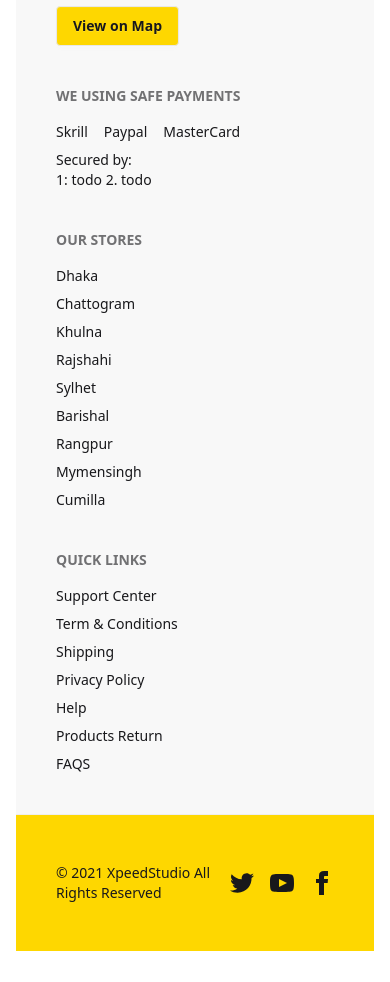
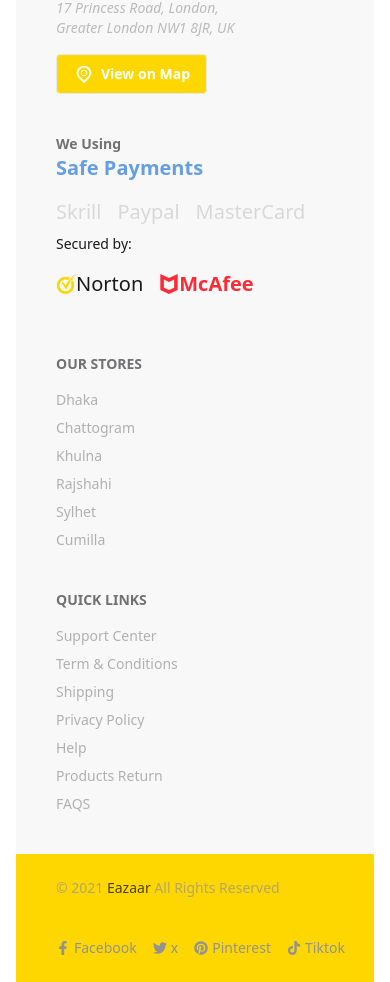
Before and after one commit to hassannahid105/Eazaar-client, a React (Vite) app: page /about in a window 390 px wide. Shown: the part 3876-4858 px from the top of the page. Before the commit the page ends 4827 px from the top, so only its background shows below. Built offline with nearby package versions, Linux system fonts and the light colour scheme; no server answers.

Commit message:
home mobile responsive design

```diff
--- a/src/Router/Router.jsx
+++ b/src/Router/Router.jsx
@@ -32,7 +32,7 @@ const router = createBrowserRouter([
         element: <Test></Test>,
       },
       {
-        path: "/shop",
+        path: "shop",
         element: <Shop></Shop>,
       },
       {
--- a/src/component/Footer/Footer.jsx
+++ b/src/component/Footer/Footer.jsx
@@ -1,9 +1,13 @@
 import { Link } from "react-router";
+import { TiLocationOutline } from "react-icons/ti";
+import { GrNorton } from "react-icons/gr";
+import { SiMcafee } from "react-icons/si";
+import { FaFacebookF, FaTwitter, FaPinterest, FaTiktok } from "react-icons/fa";
 
 const Footer = () => {
   return (
     <div>
-      <div className="container ">
+      <div className="">
         <footer className="footer sm:footer-horizontal bg-base-200 text-base-content p-10">
           <nav>
             <Link to={"/"} className="text-3xl font-bold tracking-wider">
@@ -13,21 +17,30 @@ const Footer = () => {
               </span>
             </Link>
             <div className=" ">
-              <p>Got Question? Call us 24/7</p>
-              <p>[880] 1410 64 62 68</p>
+              <p className="text-xl opacity-60 text-gray my-2">
+                Got Question? Call us 24/7
+              </p>
+              <p className="text-xl font-bold opacity-80">
+                Call Us: [880] 1410 64 62 68
+              </p>
             </div>
-            <div className="">
+            <div className="text-sm opacity-60 text-gray my-2">
               <address>
                 17 Princess Road, London, <br /> Greater London NW1 8JR, UK
               </address>
             </div>
             <div className="">
-              <button className="btn bg-main">View on Map</button>
+              <button className="btn bg-main text-white text-sm">
+                <TiLocationOutline size={22} /> <span>View on Map</span>
+              </button>
             </div>
           </nav>
-          <nav>
-            <h6 className="footer-title">We Using Safe Payments</h6>
-            <div className="flex items-center justify-between gap-4">
+          <nav className="my-auto">
+            <h6 className="footer-title capitalize">
+              We Using <br />
+              <span className="text-xl text-skydeep"> Safe Payments</span>
+            </h6>
+            <div className="flex items-center justify-between gap-4 text-xl text-gray opacity-30 font-medium">
               <Link to="" className="link link-hover">
                 Skrill
               </Link>
@@ -38,107 +51,141 @@ const Footer = () => {
                 MasterCard
               </Link>
             </div>
-            <div className="link link-hover">
+            <div className="">
               <p>Secured by:</p>
-              <div>1: todo 2. todo</div>
+              <div className="flex justify-center items-center gap-4 my-4 text-2xl">
+                <p className="flex items-center justify-center gap1 text-xl">
+                  <GrNorton className="text-main" />
+                  <span>Norton</span>
+                </p>
+                <p className="flex items-center justify-center gap1 text-xl">
+                  <SiMcafee className="text-red-500" />
+                  <span className="font-bold text-red-500">McAfee</span>
+                </p>
+              </div>
             </div>
           </nav>
           <nav>
             <h6 className="footer-title">Our Stores</h6>
-            <Link to="" className="link link-hover">
+            <Link
+              to=""
+              className="link link-hover text-gray opacity-70 text-sm"
+            >
               Dhaka
             </Link>
-            <Link to="" className="link link-hover">
+            <Link
+              to=""
+              className="link link-hover text-gray opacity-70 text-sm"
+            >
               Chattogram
             </Link>
-            <Link to="" className="link link-hover">
+            <Link
+              to=""
+              className="link link-hover text-gray opacity-70 text-sm"
+            >
               Khulna
             </Link>
-            <Link to="" className="link link-hover">
+            <Link
+              to=""
+              className="link link-hover text-gray opacity-70 text-sm"
+            >
               Rajshahi
             </Link>
-            <Link to="" className="link link-hover">
+            <Link
+              to=""
+              className="link link-hover text-gray opacity-70 text-sm"
+            >
               Sylhet
             </Link>
-            <Link to="" className="link link-hover">
-              Barishal
-            </Link>
-            <Link to="" className="link link-hover">
-              Rangpur
-            </Link>
-            <Link to="" className="link link-hover">
-              Mymensingh
-            </Link>
-            <Link to="" className="link link-hover">
+
+            <Link
+              to=""
+              className="link link-hover text-gray opacity-70 text-sm"
+            >
               Cumilla
             </Link>
           </nav>
           <nav>
             <h6 className="footer-title">Quick Links</h6>
 
-            <Link to="" className="link link-hover">
+            <Link
+              to=""
+              className="link link-hover text-gray opacity-70 text-sm"
+            >
               Support Center
             </Link>
-            <Link to="" className="link link-hover">
+            <Link
+              to=""
+              className="link link-hover text-gray opacity-70 text-sm"
+            >
               Term & Conditions
             </Link>
-            <Link to="" className="link link-hover">
+            <Link
+              to=""
+              className="link link-hover text-gray opacity-70 text-sm"
+            >
               Shipping
             </Link>
-            <Link to="" className="link link-hover">
+            <Link
+              to=""
+              className="link link-hover text-gray opacity-70 text-sm"
+            >
               Privacy Policy
             </Link>
-            <Link to="" className="link link-hover">
+            <Link
+              to=""
+              className="link link-hover text-gray opacity-70 text-sm"
+            >
               Help
             </Link>
-            <Link to="" className="link link-hover">
+            <Link
+              to=""
+              className="link link-hover text-gray opacity-70 text-sm"
+            >
               Products Return
             </Link>
-            <Link to="" className="link link-hover">
+            <Link
+              to=""
+              className="link link-hover text-gray opacity-70 text-sm"
+            >
               FAQS
             </Link>
           </nav>
         </footer>
       </div>
-      <footer className="footer bg-main text-base-content border-base-300 border-t px-10  flex items-center py-12 justify-between">
+      <footer className="footer bg-main text-base-content border-base-300 px-10  md:flex items-center py-6 md:justify-between">
         <aside className="grid-flow-col items-center">
-          <p>© 2021 XpeedStudio All Rights Reserved</p>
+          <p className="text-gray opacity-70 text-sm">
+            &copy; 2021 <span className="text-black ">Eazaar</span> All Rights
+            Reserved
+          </p>
         </aside>
         <nav className="md:place-self-center md:justify-self-end">
           <div className="grid grid-flow-col gap-4">
-            <a>
-              <svg
-                xmlns="http://www.w3.org/2000/svg"
-                width="24"
-                height="24"
-                viewBox="0 0 24 24"
-                className="fill-current"
-              >
-                <path d="M24 4.557c-.883.392-1.832.656-2.828.775 1.017-.609 1.798-1.574 2.165-2.724-.951.564-2.005.974-3.127 1.195-.897-.957-2.178-1.555-3.594-1.555-3.179 0-5.515 2.966-4.797 6.045-4.091-.205-7.719-2.165-10.148-5.144-1.29 2.213-.669 5.108 1.523 6.574-.806-.026-1.566-.247-2.229-.616-.054 2.281 1.581 4.415 3.949 4.89-.693.188-1.452.232-2.224.084.626 1.956 2.444 3.379 4.6 3.419-2.07 1.623-4.678 2.348-7.29 2.04 2.179 1.397 4.768 2.212 7.548 2.212 9.142 0 14.307-7.721 13.995-14.646.962-.695 1.797-1.562 2.457-2.549z"></path>
-              </svg>
-            </a>
-            <a>
-              <svg
-                xmlns="http://www.w3.org/2000/svg"
-                width="24"
-                height="24"
-                viewBox="0 0 24 24"
-                className="fill-current"
-              >
-                <path d="M19.615 3.184c-3.604-.246-11.631-.245-15.23 0-3.897.266-4.356 2.62-4.385 8.816.029 6.185.484 8.549 4.385 8.816 3.6.245 11.626.246 15.23 0 3.897-.266 4.356-2.62 4.385-8.816-.029-6.185-.484-8.549-4.385-8.816zm-10.615 12.816v-8l8 3.993-8 4.007z"></path>
-              </svg>
-            </a>
-            <a>
-              <svg
-                xmlns="http://www.w3.org/2000/svg"
-                width="24"
-                height="24"
-                viewBox="0 0 24 24"
-                className="fill-current"
-              >
-                <path d="M9 8h-3v4h3v12h5v-12h3.642l.358-4h-4v-1.667c0-.955.192-1.333 1.115-1.333h2.885v-5h-3.808c-3.596 0-5.192 1.583-5.192 4.615v3.385z"></path>
-              </svg>
-            </a>
+            <div>
+              <p className="text-gray  text-sm flex items-center justify-center gap-1">
+                <FaFacebookF />
+                <span>Facebook</span>
+              </p>
+            </div>
+            <div>
+              <p className="text-gray  text-sm flex items-center justify-center gap-1">
+                <FaTwitter />
+                <span>x</span>
+              </p>
+            </div>
+            <div>
+              <p className="text-gray  text-sm flex items-center justify-center gap-1">
+                <FaPinterest />
+                <span> Pinterest</span>
+              </p>
+            </div>
+            <div>
+              <p className="text-gray  text-sm flex items-center justify-center gap-1">
+                <FaTiktok />
+                <span>Tiktok</span>
+              </p>
+            </div>
           </div>
         </nav>
       </footer>
--- a/src/pages/Home/Home/OfferBanner/OfferBanner.jsx
+++ b/src/pages/Home/Home/OfferBanner/OfferBanner.jsx
@@ -12,10 +12,14 @@ const OfferBanner = () => {
         </Link>
       </div>
       <div>
-        <img src={banner2} alt="" />
+        <Link to="/shop">
+          <img src={banner2} alt="" />
+        </Link>
       </div>
       <div>
-        <img src={banner3} alt="" />
+        <Link to="/shop">
+          <img src={banner3} alt="" />
+        </Link>
       </div>
     </section>
   );
--- a/src/pages/Home/Home/Slider/Slider.jsx
+++ b/src/pages/Home/Home/Slider/Slider.jsx
@@ -34,10 +34,10 @@ const Slider = () => {
       </div>
       {/* TODO: slider cover */}
       <div className="col-span-6 md:col-span-2 flex flex-col gap-8 mt-4">
-        <div className="border-2 border-amber-600">
+        <div className="">
           <img src={bannerCampaign} alt="bannerCampaign" />
         </div>
-        <div className="border-2 border-amber-600">
+        <div className="">
           <img src={bannerCampaign2} alt="bannerCampaign2" />
         </div>
       </div>
```
